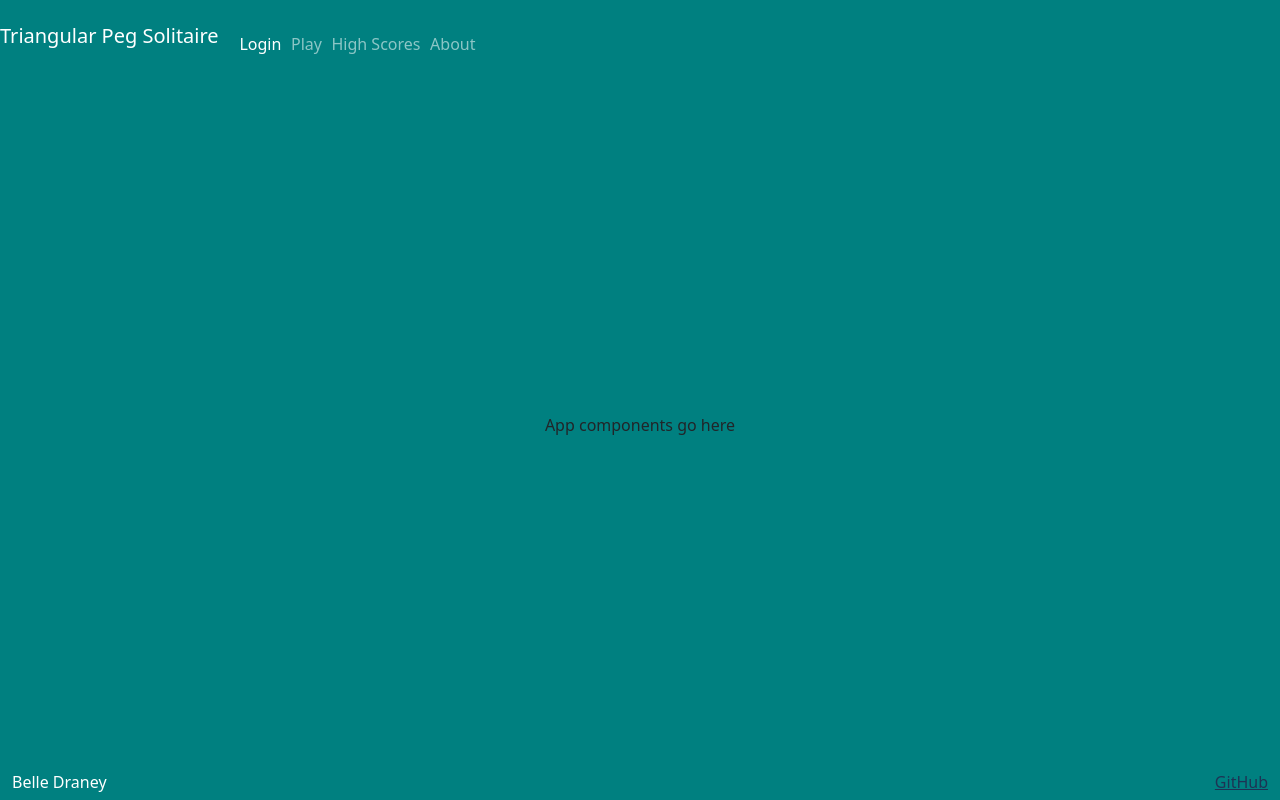
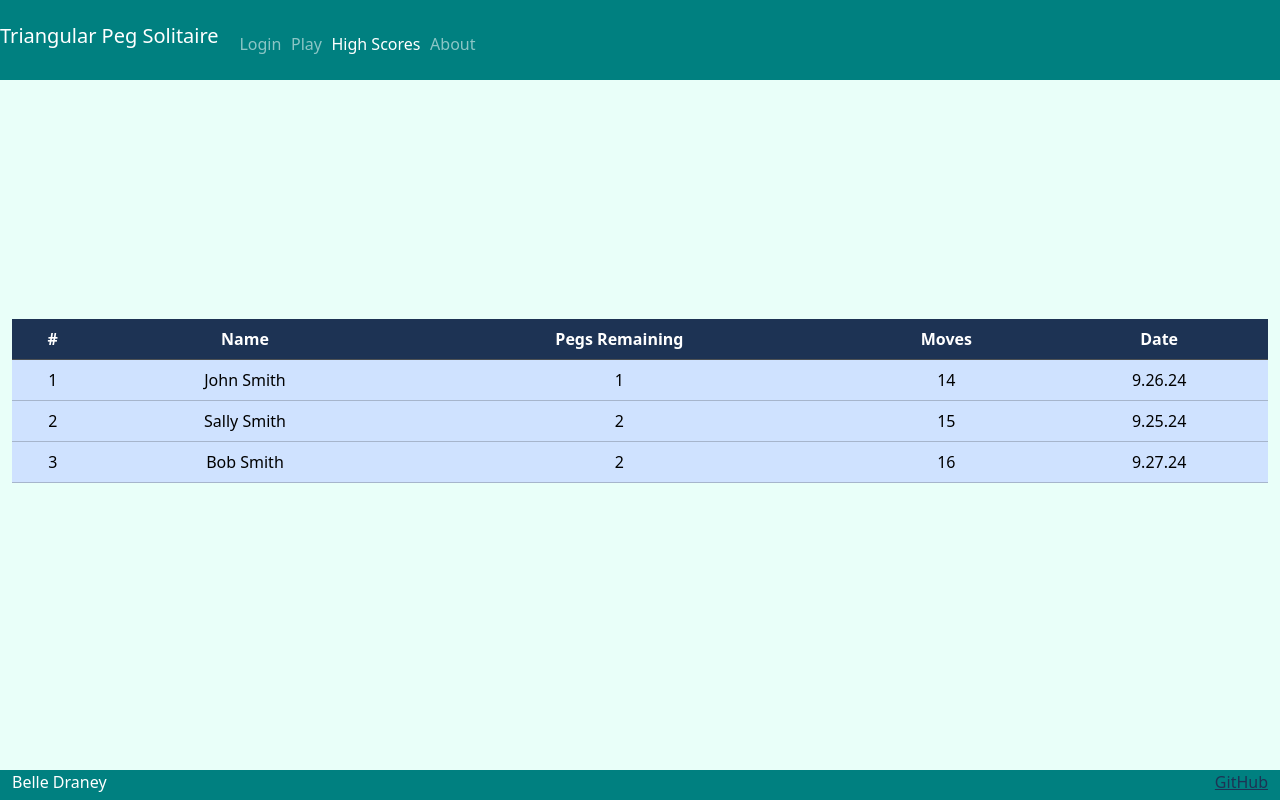
Before and after one commit to adraney0/CS260startup, a React (Vite) app: page /scores in a window 1280 px wide. Built offline with nearby package versions, Linux system fonts and the light colour scheme.

Commit message:
convert scores to component

```diff
--- a/about.html
+++ b/about.html
@@ -18,7 +18,7 @@
             <nav class = "navbar fixed-top navbar-dark">
                 <a class = "navbar-brand" href = "#">Triangular Peg Solitaire</a>
                 <menu class = "navbar-nav">
-                    <li class = "nav-item"><a class = "nav-link"href = "index.html">Login</a></li>
+                    <li class = "nav-item"><a class = "nav-link" href = "index.html">Login</a></li>
                     <li class = "nav-item"><a class = "nav-link" href = "play.html">Play</a></li>
                     <li class = "nav-item"><a class = "nav-link" href = "scores.html">High Scores</a></li>
                     <li class = "nav-item"><a class = "nav-link active" href = "about.html">About</a></li>
--- a/src/app.jsx
+++ b/src/app.jsx
@@ -1,23 +1,35 @@
 import React from 'react';
+import { BrowserRouter, NavLink, Route, Routes } from 'react-router-dom';
+import { Login } from './login/login';
+import { Play } from './play/play';
+import { Scores } from './scores/scores';
+import { About } from './about/about';
 import 'bootstrap/dist/css/bootstrap.min.css';
 import './app.css';
 
 export default function App() {
     return (
+        <BrowserRouter>
             <div className='body bg-main text-dark'>
                 <header className = "container fluid">
                     <nav className = "navbar fixed-top navbar-dark">
-                <a className = "navbar-brand" href = "#">Triangular Peg Solitaire</a>
+                        <div className = "navbar-brand" href = "#">Triangular Peg Solitaire</div>
                         <menu class = "navbar-nav">
-                    <li className = "nav-item"><a className = "nav-link active"href = "index.html">Login</a></li>
-                    <li className = "nav-item"><a className = "nav-link" href = "play.html">Play</a></li>
-                    <li className = "nav-item"><a className = "nav-link" href = "scores.html">High Scores</a></li>
-                    <li className = "nav-item"><a className = "nav-link" href = "about.html">About</a></li>
+                            <li className = "nav-item"><NavLink className = 'nav-link' to = ''>Login</NavLink></li>
+                            <li className = "nav-item"><NavLink className = 'nav-link' to = 'play'>Play</NavLink></li>
+                            <li className = "nav-item"><NavLink className = 'nav-link' to = 'scores'>High Scores</NavLink></li>
+                            <li className = "nav-item"><NavLink className = 'nav-link' to = 'about'>About</NavLink></li>
                         </menu>
                     </nav>
                 </header>
 
-        <main>App components go here</main>
+                <Routes>
+                    <Route path='/' element={<Login />} exact />
+                    <Route path='/play' element={<Play />} />
+                    <Route path='/scores' element={<Scores />} />
+                    <Route path='/about' element={<About />} />
+                    <Route path='*' element={<NotFound />} />
+                </Routes>
 
                 <footer class = "bg-main text-white">
                     <div class = "container-fluid">
@@ -26,7 +38,11 @@ export default function App() {
                     </div>
 
                 </footer>
-
             </div>
+        </BrowserRouter>
     );
   }
+
+  function NotFound() {
+    return <main className='container-fluid bg-secondary text-center'>404: Return to sender. Address unknown.</main>;
+  }
--- a/src/scores/scores.jsx
+++ b/src/scores/scores.jsx
@@ -1,9 +1,45 @@
 import React from 'react';
+
+import "./score.css";
 
 export function Scores() {
   return (
-    <main className='container-fluid bg-secondary text-center'>
-      <div>scores displayed here</div>
+    <main className = "container-fluid bg-second text-center">
+            <table className = "table table-warning">
+                <thead className = "table-dark">
+                    <tr>
+                        <th className = "btn-main">#</th>
+                        <th className = "btn-main">Name</th>
+                        <th className = "btn-main">Pegs Remaining</th>
+                        <th className = "btn-main">Moves</th>
+                        <th className = "btn-main">Date</th>
+                    </tr>
+                </thead>
+                <tbody className = "table-primary">
+                    <tr>
+                        <td>1</td>
+                        <td>John Smith</td>
+                        <td>1</td>
+                        <td>14</td>
+                        <td>9.26.24</td>
+                    </tr>
+                    <tr>
+                        <td>2</td>
+                        <td>Sally Smith</td>
+                        <td>2</td>
+                        <td>15</td>
+                        <td>9.25.24</td>
+                    </tr>
+                    <tr>
+                        <td>3</td>
+                        <td>Bob Smith</td>
+                        <td>2</td>
+                        <td>16</td>
+                        <td>9.27.24</td>
+                    </tr>
+                </tbody>
+            </table>
+        <hr />
     </main>
   );
 }
```
Also changed, not shown: scores.html (deleted, +0 -73 lines), score.css (deleted), src/scores/score.css (added). Lines whose indentation alone changed are shown as unchanged.
